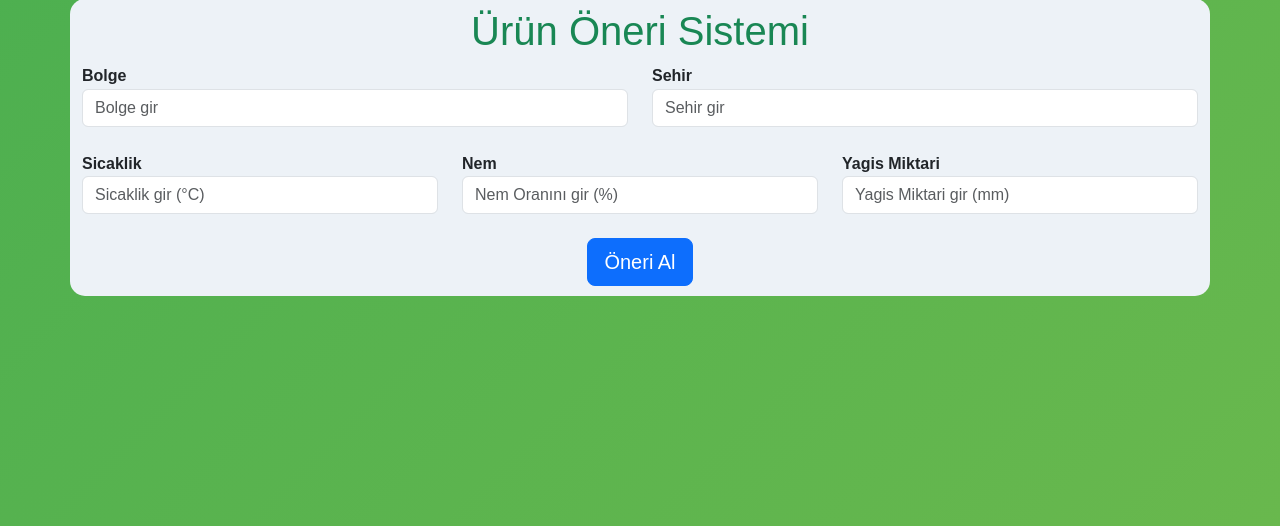
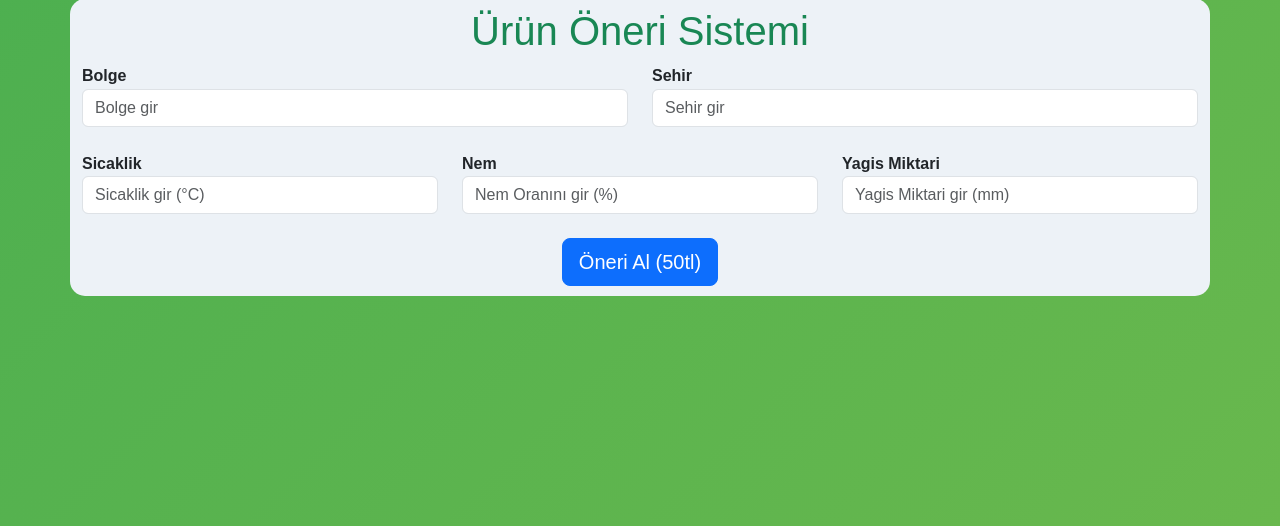
Before and after one commit to ketemizceri/zirAI, a Flask app: page /oneri.html in a window 1280 px wide. Shown: the part 107-633 px from the top of the page. Run offline with Flask 3, Linux system fonts and the light colour scheme; parts of the project's set-up code (start-up, migrations or seed data) failed here and were passed over.

Commit message:
sayfa görsele uygun hale geldi

```diff
--- a/templates/oneri.html
+++ b/templates/oneri.html
@@ -117,7 +117,7 @@
            <div class="row mt-4">
 
            <div class="col-md-12 text-center">
-				<button type="submit" class="btn btn-primary btn-lg">Öneri Al</button>
+				<button type="submit" class="btn btn-primary btn-lg">Öneri Al (50tl)</button>
 			</div>
 			</div>
 
@@ -131,7 +131,7 @@
     </div>
         <div class="col-md-4 d-flex justify-content-center">
             <div class="card bg-dark" style="width: 22rem;">
-                <img src="{{ image }}" class="card-img-top" alt="ürünfotosu">
+                <img src="{{ url_for('static', filename=image) }}" alt="ürünfotosu">
                 <div class="card-body text-white">
                     <h5 class="card-title">Önerilen Ürün: {{ result }} </h5>
                     <p class="card-text">ZirAI, verilerinizi analiz etti ve sizin için en uygun ürünü önerdi: {{ result }}. Bu ürün, bölgenizin iklim ve toprak koşullarına en yüksek verimlilikle uyum sağlayacak şekilde seçildi. Daha başarılı bir hasat için şimdi başlayabilirsiniz! 🌱🌾</p>
```
